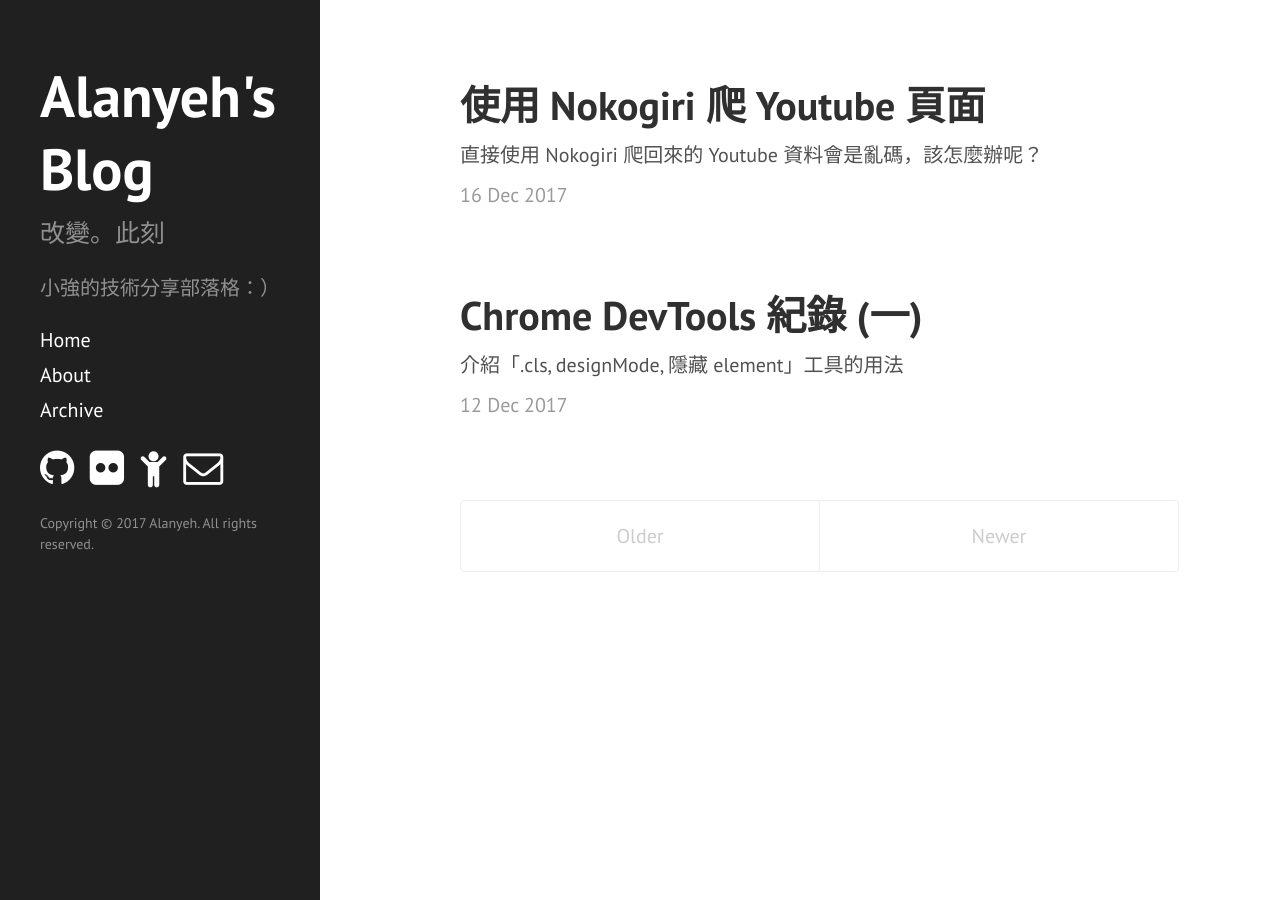
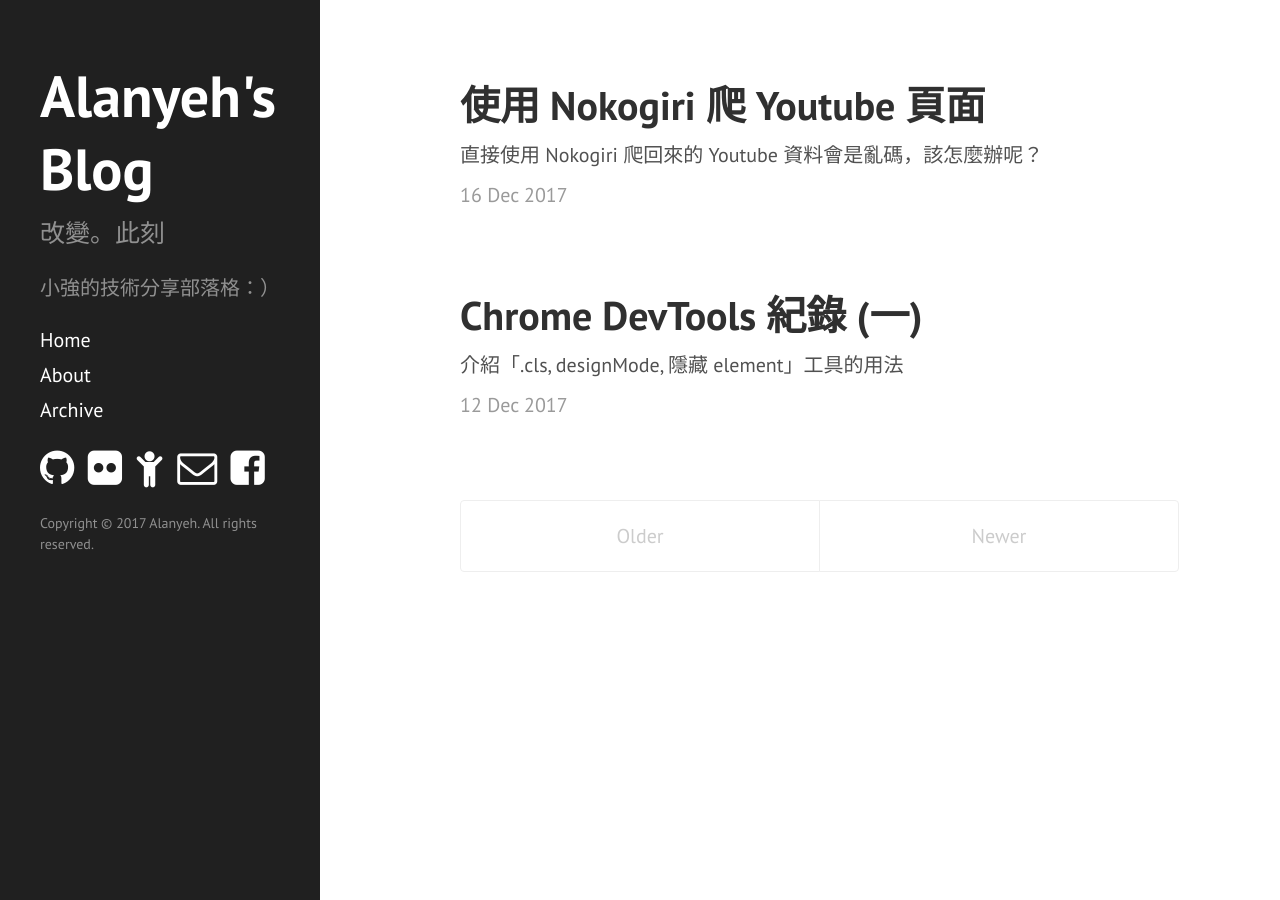
Before and after one commit to alanyeh20001/alanyeh20001.github.io, a Jekyll site: the page built from index.html, in a window 1280 px wide. Built offline with Jekyll 4.4.1, drawn with Linux system fonts in a browser that asks for light colours; the list of posts is cut into pages by our own code.

Commit message:
Add fb sdk and share button

```diff
--- /dev/null
+++ b/_includes/facebook_sdk.html
@@ -0,0 +1,8 @@
+<div id="fb-root"></div>
+<script>(function(d, s, id) {
+  var js, fjs = d.getElementsByTagName(s)[0];
+  if (d.getElementById(id)) return;
+  js = d.createElement(s); js.id = id;
+  js.src = "https://connect.facebook.net/zh_TW/sdk.js#xfbml=1";
+  fjs.parentNode.insertBefore(js, fjs);
+}(document, 'script', 'facebook-jssdk'));</script>
--- a/_includes/sidebar.html
+++ b/_includes/sidebar.html
@@ -49,6 +49,13 @@
               <i class="fa fa-envelope-o fa-2x" aria-hidden="true"></i>
             </a>
           </li>
+          <li>
+            <div class="fb-share-button" data-href="https://alanyeh20001.github.io/" data-layout="button" data-size="small" data-mobile-iframe="true">
+              <a class="fb-xfbml-parse-ignore" target="_blank" href="https://www.facebook.com/sharer/sharer.php?u=https%3A%2F%2Falanyeh20001.github.io%2F&amp;src=sdkpreparse">
+                <i class="fa fa-facebook-square fa-inverse fa-2x"></i>
+              </a>
+            </div>
+          </li>
         </ul>
       </span>
     </nav>
--- a/_layouts/default.html
+++ b/_layouts/default.html
@@ -4,6 +4,7 @@
   {% include head.html %}
 
   <body>
+    {% include facebook_sdk.html %}
 
     {% include sidebar.html %}
 
--- a/public/css/hyde.css
+++ b/public/css/hyde.css
@@ -124,11 +124,15 @@ a.sidebar-nav-item:focus {
 .sidebar-nav-icons li {
   list-style-type: none;
   display: inline;
-  margin-right: 0.5rem;
+  margin-right: 0.4rem;
 }
 
 .sidebar-nav-icons a {
   text-decoration: none;
+}
+
+.sidebar-nav-icons .fb-share-button {
+  display: inline;
 }
 
 /* Sidebar copyright*/
```
